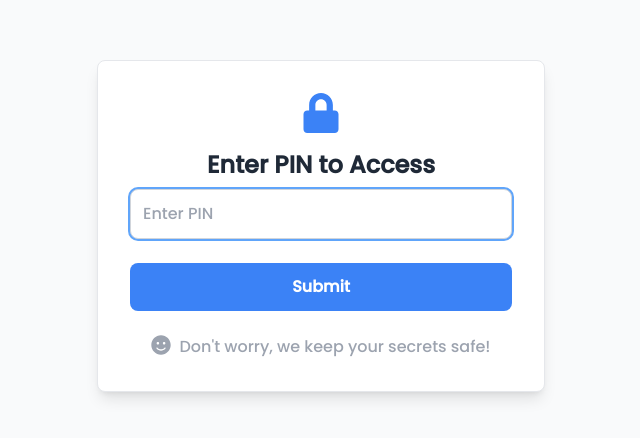
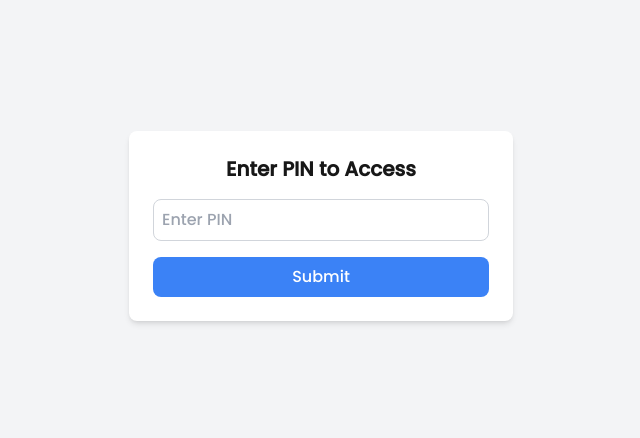
Before and after one commit to paullarasales/nextjs-rant-mood-tracker, a Next.js app: page / in a window 1280 px wide. Shown: the part 206-644 px from the top of the page, without its empty margins (319-959 px from the left). Built offline with nearby package versions, Linux system fonts and the light colour scheme.

Commit message:
modified login page

```diff
--- a/src/components/ProtectedRoute.js
+++ b/src/components/ProtectedRoute.js
@@ -1,6 +1,5 @@
 'use client';
 import { useState } from "react";
-import { FaLock, FaSmile, FaExclamationTriangle } from "react-icons/fa";
 
 export default function ProtectedRoute({ children }) {
   const [enteredPin, setEnteredPin] = useState("");
@@ -14,56 +13,37 @@ export default function ProtectedRoute({ children }) {
 
     if (enteredPin === correctPin) {
       setIsPinCorrect(true);
-      setErrorMessage("");
     } else {
       setErrorMessage("Incorrect PIN. Please try again.");
-      setEnteredPin("");
     }
   };
 
   return (
     <div>
       {!isPinCorrect ? (
-        <div className="flex justify-center items-center min-h-screen bg-gray-50">
-          <div className="bg-white p-8 rounded-lg shadow-lg w-full max-w-md border border-gray-200">
-            <div className="flex justify-center text-blue-500 mb-4">
-              <FaLock size={40} />
-            </div>
-            <h2 className="text-2xl font-bold mb-2 text-center text-gray-800">
-              Enter PIN to Access
-            </h2>
-            {errorMessage && (
-              <div className="flex items-center justify-center text-red-500 mb-4">
-                <FaExclamationTriangle className="mr-2" />
-                <p>{errorMessage}</p>
-              </div>
-            )}
-            <form onSubmit={handlePinSubmit} className="space-y-6">
+        <div className="flex justify-center items-center min-h-screen bg-gray-100">
+          <div className="bg-white p-6 rounded-lg shadow-md w-full max-w-sm">
+            <h2 className="text-xl font-semibold mb-4 text-center">Enter PIN to Access</h2>
+            {errorMessage && <p className="text-red-500 text-center">{errorMessage}</p>}
+            <form onSubmit={handlePinSubmit}>
               <input
                 type="password"
                 value={enteredPin}
                 onChange={(e) => setEnteredPin(e.target.value)}
-                className="w-full p-3 border border-gray-300 rounded-lg focus:outline-none focus:ring-2 focus:ring-blue-400 transition duration-300"
+                className="w-full p-2 border border-gray-300 rounded-lg mb-4"
                 placeholder="Enter PIN"
-                autoFocus
               />
               <button
                 type="submit"
-                className="w-full py-3 bg-blue-500 text-white font-semibold rounded-lg hover:bg-blue-600 transition duration-300"
+                className="w-full py-2 px-4 bg-blue-500 text-white rounded-lg hover:bg-blue-600"
               >
                 Submit
               </button>
             </form>
-            <div className="flex justify-center mt-6 text-gray-400">
-              <FaSmile size={20} className="mr-2" />
-              <p>Don't worry, we keep your secrets safe!</p>
-            </div>
           </div>
         </div>
       ) : (
-        <div className="transition-opacity duration-700 ease-in-out opacity-100">
-          {children}
-        </div>
+        children
       )}
     </div>
   );
```
